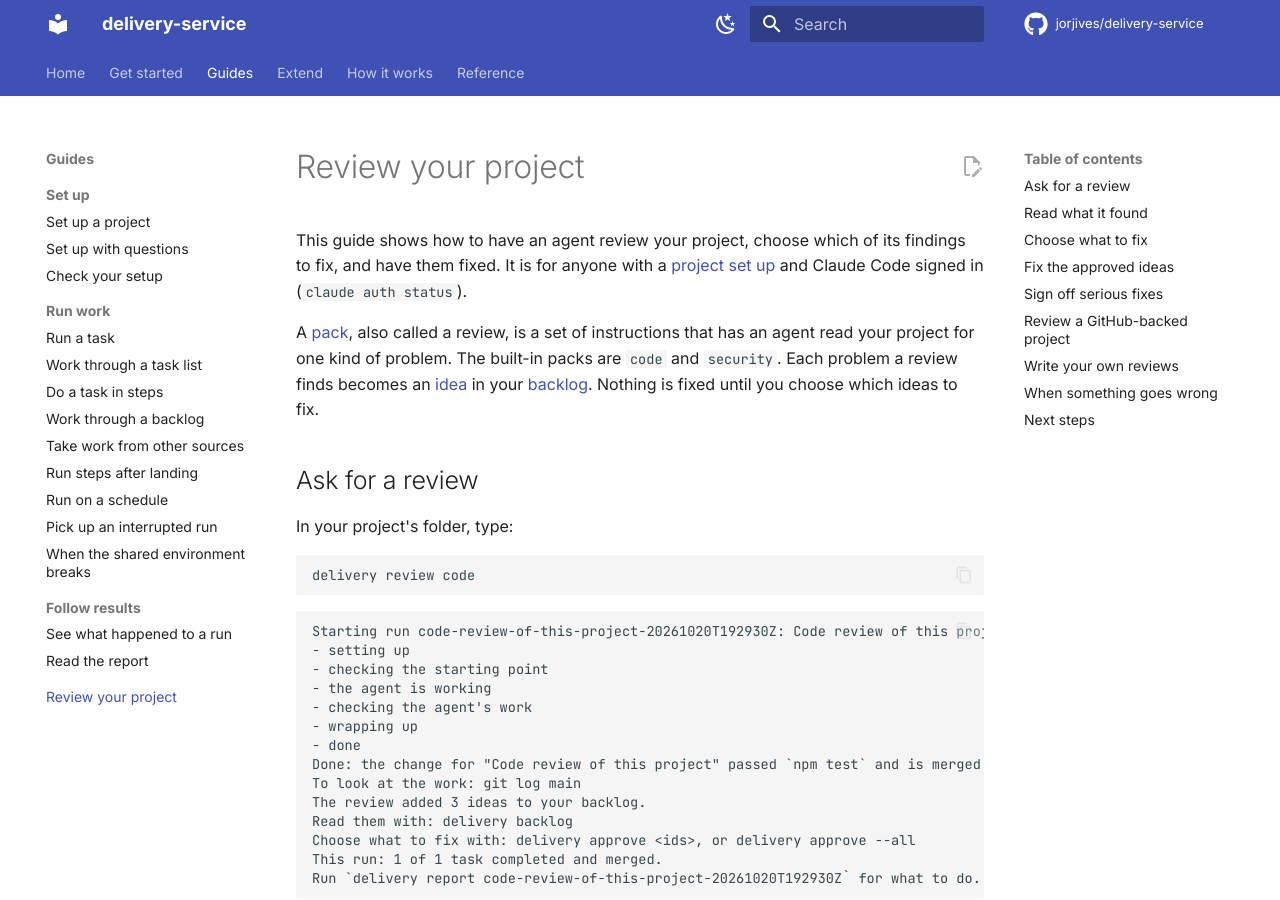
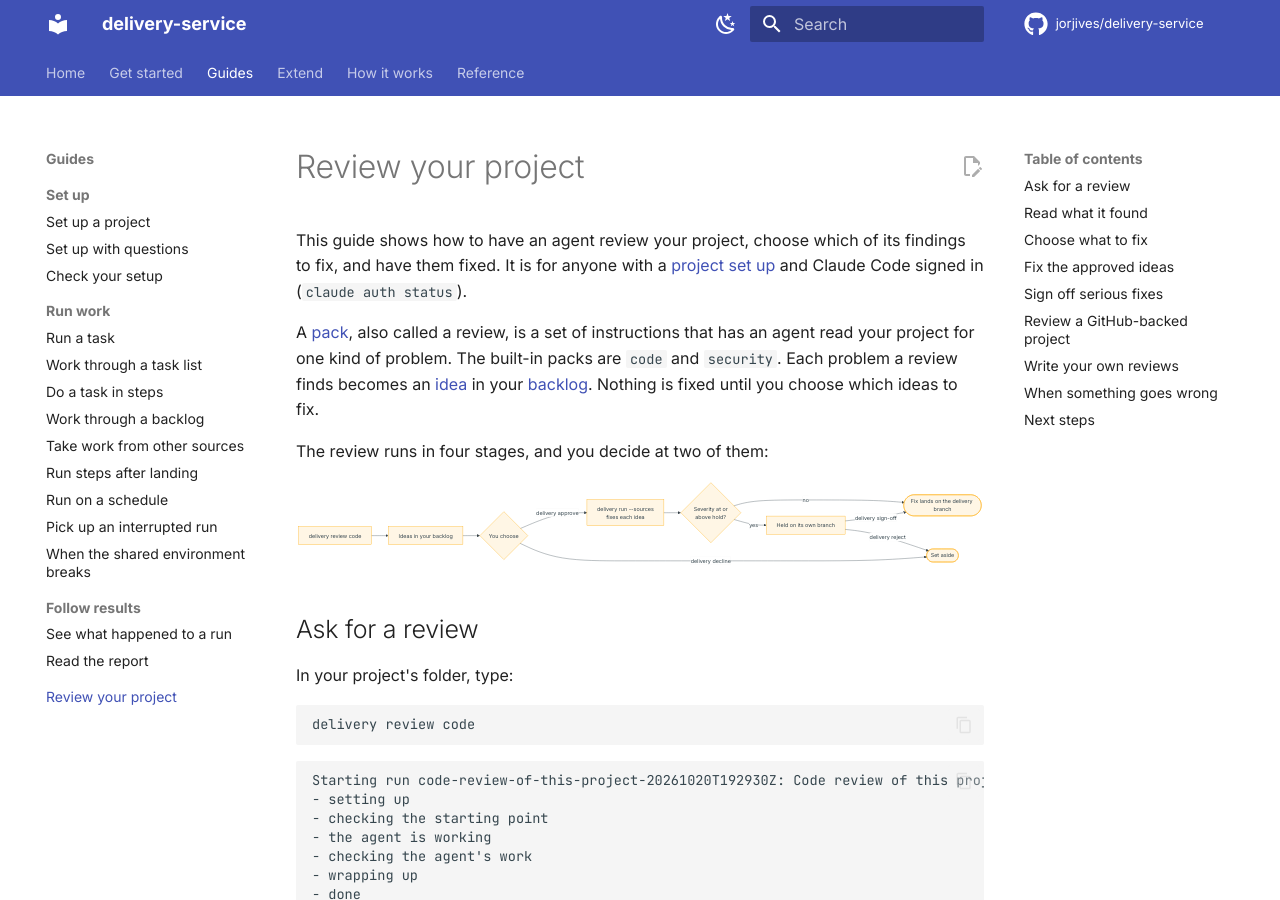
Before and after one commit to jorjives/delivery-service, an MkDocs documentation site: the page built from docs/task-packs.md, in a window 1280 px wide and 900 px high. Built offline with MkDocs 1.6.1 and Material for MkDocs 9.7.7, drawn with Linux system fonts in a browser that asks for light colours; comment, search, counter and statistics services are not loaded.

Commit message:
Draw the review flow on the task packs page
The page walks through review, choose, fix and sign-off as separate sections.
A single diagram shows the whole path first, and marks the two points where
the reader decides.

Co-Authored-By: Claude Sonnet 5.5 <noreply@anthropic.com>

````diff
--- a/docs/task-packs.md
+++ b/docs/task-packs.md
@@ -3,6 +3,21 @@
 This guide shows how to have an agent review your project, choose which of its findings to fix, and have them fixed. It is for anyone with a [project set up](project-configuration.md) and Claude Code signed in (`claude auth status`).
 
 A [pack](glossary.md#pack), also called a review, is a set of instructions that has an agent read your project for one kind of problem. The built-in packs are `code` and `security`. Each problem a review finds becomes an [idea](glossary.md#idea) in your [backlog](glossary.md#backlog). Nothing is fixed until you choose which ideas to fix.
+
+The review runs in four stages, and you decide at two of them:
+
+```mermaid
+flowchart LR
+    A[delivery review code] --> B[Ideas in your backlog]
+    B --> C{You choose}
+    C -->|delivery approve| D[delivery run --sources<br/>fixes each idea]
+    C -->|delivery decline| X([Set aside])
+    D --> E{Severity at or<br/>above hold?}
+    E -->|no| F([Fix lands on the delivery branch])
+    E -->|yes| G[Held on its own branch]
+    G -->|delivery sign-off| F
+    G -->|delivery reject| X
+```
 
 ## Ask for a review
 
````
Also changed, not shown: 1 other file.
